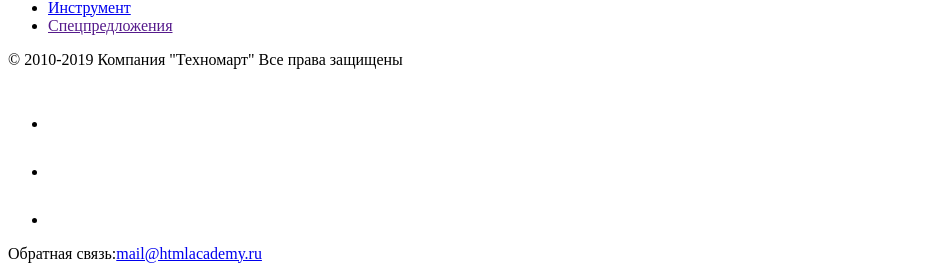
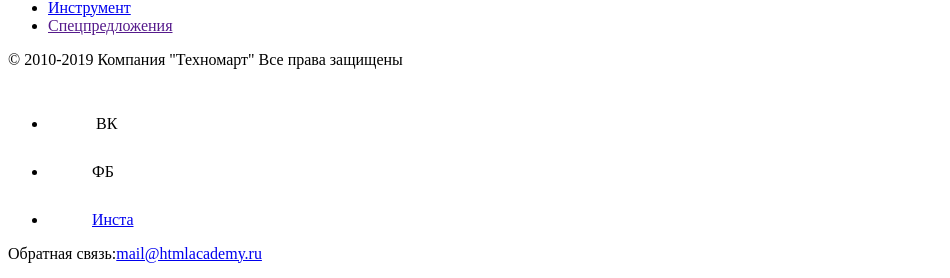
Before and after one commit to Vladimir-MU/1147181-technomart-28, a plain HTML site: page index.html in a window 1280 px wide. Shown: the part 877-1155 px from the top of the page, without its empty margins (0-950 px from the left). Drawn offline with Linux system fonts and the light colour scheme.

Commit message:
Update index.html

```diff
--- a/index.html
+++ b/index.html
@@ -98,9 +98,9 @@
       <div class="footer-bottom">
         <div>© 2010-2019 Компания "Техномарт" Все права защищены</div>
         <ul class="footer-bottom-list">
-          <li class="footer-bottom-item"><a href="#" ><img src="img/icon-vk.svg" width="44px" height="44" alt="Вконтакте"></a></li>
-          <li class="footer-bottom-item"><a href="#" ><img src="img/icon-fb.svg" width="44px" height="44px" alt="Фейсбук"></a></li>
-          <li class="footer-bottom-item"><a href="#" ><img src="img/icon-insta.svg" width="44px" height="44px" alt="Инстаграм"></a></li>
+          <li class="footer-bottom-item"><a href="#" ><img src="img/icon-vk.svg" width="44px" height="44" alt="Вконтакте"></a> ВК</li>
+          <li class="footer-bottom-item"><a href="#" ><img src="img/icon-fb.svg" width="44px" height="44px" alt="Фейсбук"></a>ФБ</li>
+          <li class="footer-bottom-item"><a href="#" ><img src="img/icon-insta.svg" width="44px" height="44px" alt="Инстаграм">Инста</a></li>
         </ul>
         <div>
           <p>Обратная связь:<a href="#" aria-label="обратная связь">mail@htmlacademy.ru</a></p>
```
